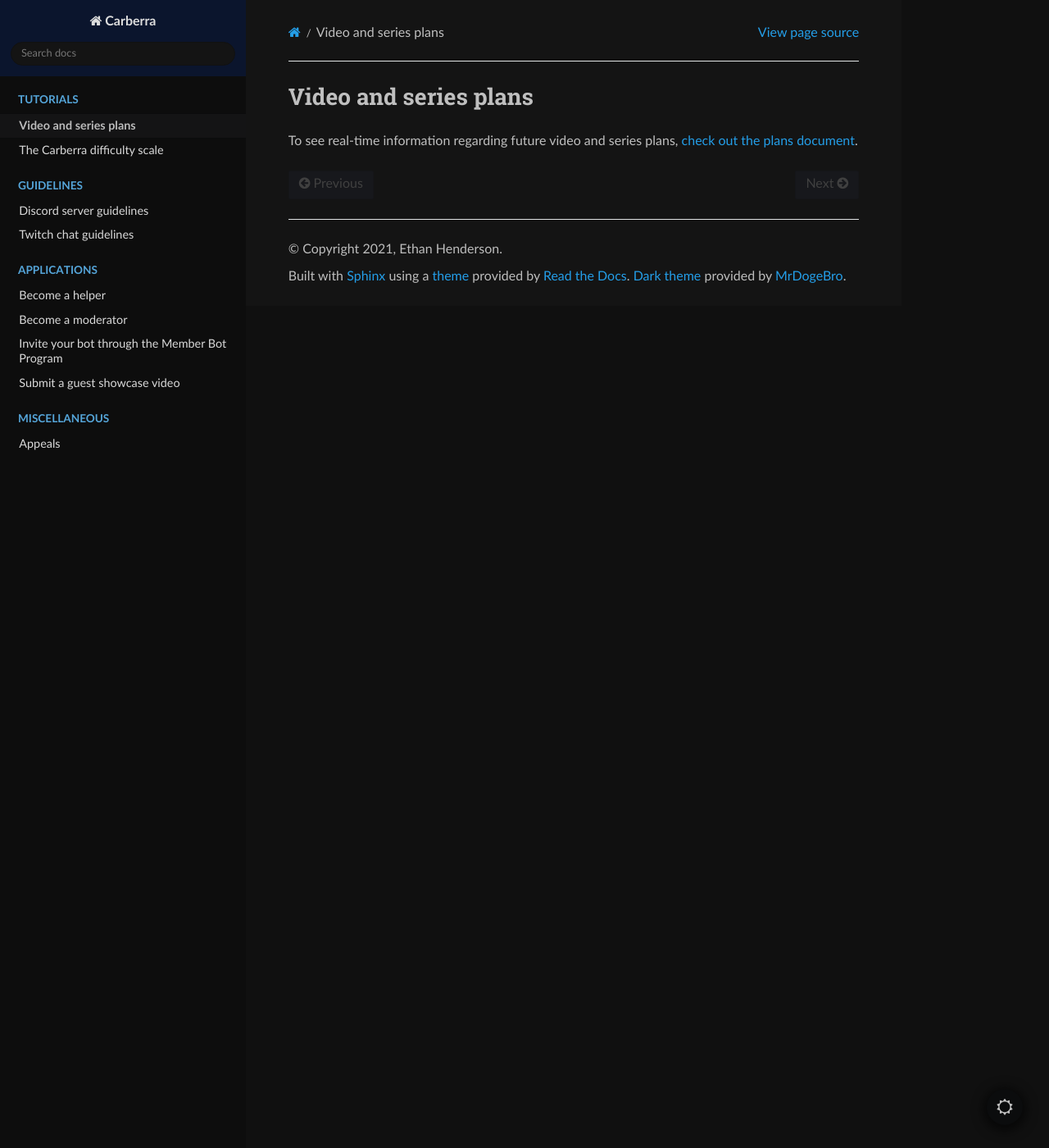
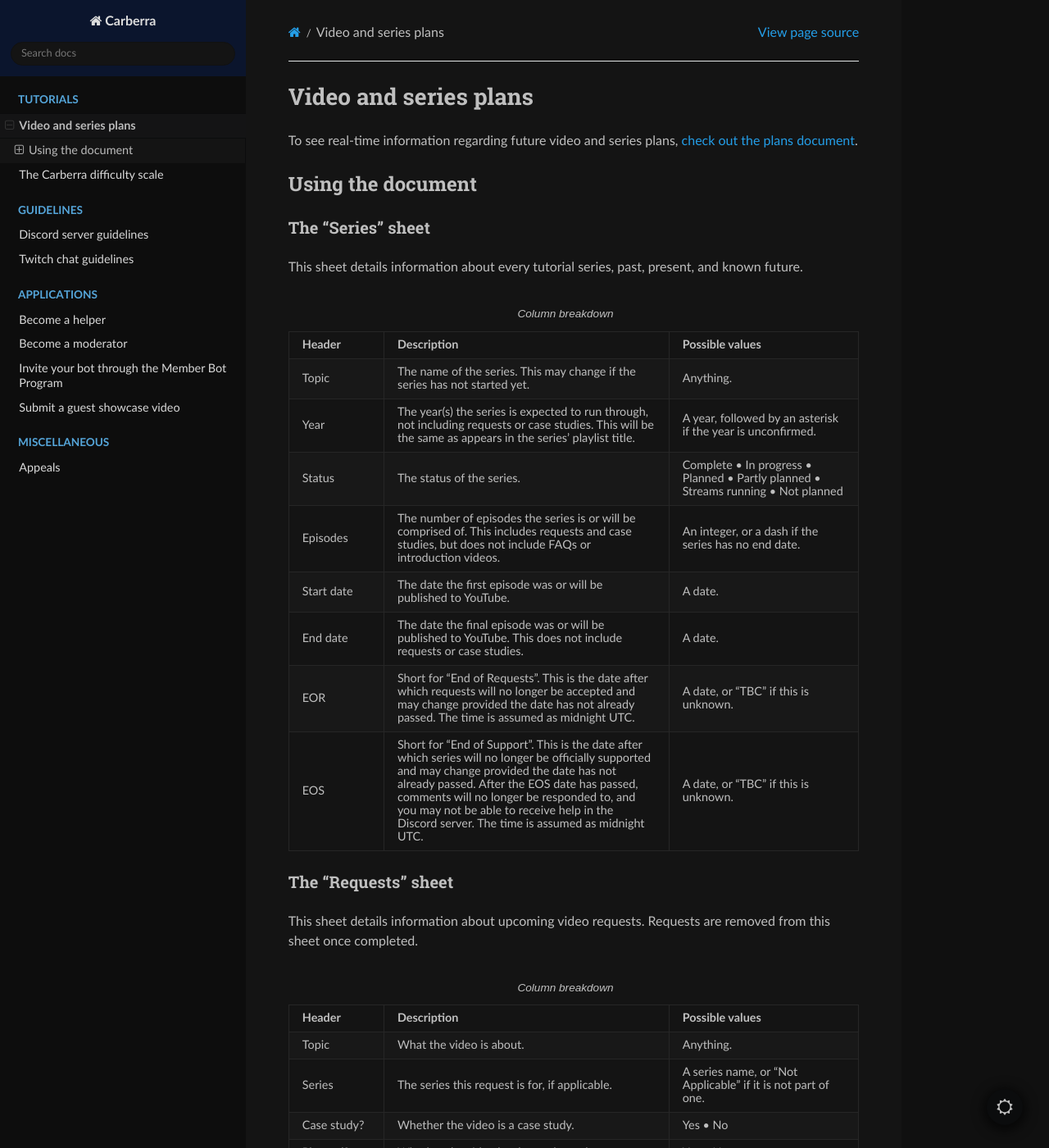
Before and after one commit to Carberra/docs, a Sphinx documentation site: the page built from docs/tutorials/plans.rst, in a window 1280 px wide and 1400 px high. Shown: the whole window at 82% size. Built offline with Sphinx 7.4.7 and the Read the Docs theme 2.0.0, drawn with Linux system fonts in a browser that asks for light colours; some of the changed text lies outside the part shown.

Commit message:
Add plans doc help

```diff
--- /dev/null
+++ b/docs/_static/theme_overrides.css
@@ -0,0 +1,10 @@
+/* override table width restrictions */
+.wy-table-responsive table td, .wy-table-responsive table th {
+    white-space: normal;
+}
+
+.wy-table-responsive {
+    margin-bottom: 24px;
+    max-width: 100%;
+    overflow: visible;
+}
--- a/docs/conf.py
+++ b/docs/conf.py
@@ -52,3 +52,6 @@ default_dark_mode = True
 # relative to this directory. They are copied after the builtin static files,
 # so a file named "default.css" will overwrite the builtin "default.css".
 html_static_path = ['_static']
+html_css_files = [
+    "theme_overrides.css",  # overrides for wide tables in RTD theme
+]
--- a/docs/tutorials/plans.rst
+++ b/docs/tutorials/plans.rst
@@ -2,3 +2,68 @@ Video and series plans
 ######################
 
 To see real-time information regarding future video and series plans, `check out the plans document <https://plans.carberra.xyz>`_.
+
+Using the document
+==================
+
+The "Series" sheet
+------------------
+
+This sheet details information about every tutorial series, past, present, and known future.
+
+.. list-table:: Column breakdown
+   :widths: 1 3 2
+   :header-rows: 1
+
+   * - Header
+     - Description
+     - Possible values
+   * - Topic
+     - The name of the series. This may change if the series has not started yet.
+     - Anything.
+   * - Year
+     - The year(s) the series is expected to run through, not including requests or case studies. This will be the same as appears in the series' playlist title.
+     - A year, followed by an asterisk if the year is unconfirmed.
+   * - Status
+     - The status of the series.
+     - Complete • In progress • Planned • Partly planned • Streams running • Not planned
+   * - Episodes
+     - The number of episodes the series is or will be comprised of. This includes requests and case studies, but does not include FAQs or introduction videos.
+     - An integer, or a dash if the series has no end date.
+   * - Start date
+     - The date the first episode was or will be published to YouTube.
+     - A date.
+   * - End date
+     - The date the final episode was or will be published to YouTube. This does not include requests or case studies.
+     - A date.
+   * - EOR
+     - Short for "End of Requests". This is the date after which requests will no longer be accepted and may change provided the date has not already passed. The time is assumed as midnight UTC.
+     - A date, or "TBC" if this is unknown.
+   * - EOS
+     - Short for "End of Support". This is the date after which series will no longer be officially supported and may change provided the date has not already passed. After the EOS date has passed, comments will no longer be responded to, and you may not be able to receive help in the Discord server. The time is assumed as midnight UTC.
+     - A date, or "TBC" if this is unknown.
+
+The "Requests" sheet
+--------------------
+
+This sheet details information about upcoming video requests. Requests are removed from this sheet once completed.
+
+.. list-table:: Column breakdown
+   :widths: 1 3 2
+   :header-rows: 1
+
+   * - Header
+     - Description
+     - Possible values
+   * - Topic
+     - What the video is about.
+     - Anything.
+   * - Series
+     - The series this request is for, if applicable.
+     - A series name, or "Not Applicable" if it is not part of one.
+   * - Case study?
+     - Whether the video is a case study.
+     - Yes • No
+   * - Planned?
+     - Whether the video has been planned.
+     - Yes • No
```
